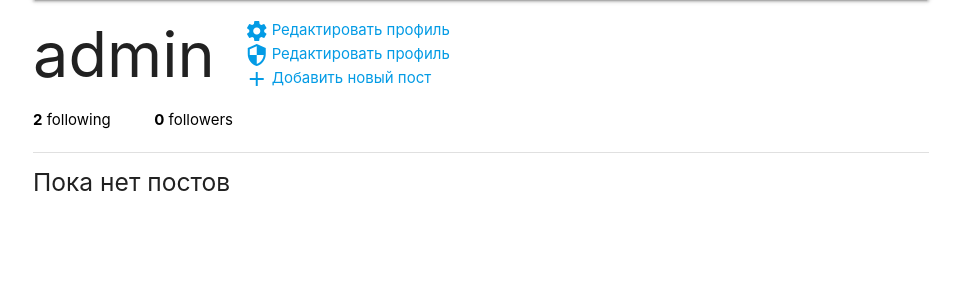
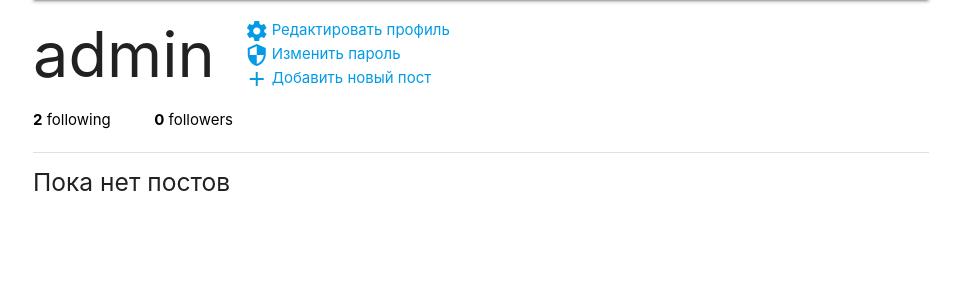
Before and after one commit to eldardzhorobekov/blog, a Django app: page /profile/admin in a window 1280 px wide. Shown: the part 64-364 px from the top of the page, without its empty margins (159-1120 px from the left). Run offline with Django 3.2, Linux system fonts and the light colour scheme; a user stored in the database is signed in; data comes from the database, SQL or seed files in the repository.

Commit message:
Password change: label changed

```diff
--- a/src/main/templates/profile/profile-private.html
+++ b/src/main/templates/profile/profile-private.html
@@ -8,7 +8,7 @@
       </a>
       <a href="{% url 'profile-change-password' %}" class="material-icon__wrapper">
         <i class="material-icons">security</i>
-        <span>Редактировать профиль</span>
+        <span>Изменить пароль</span>
       </a>
       <a href="{% url 'post-create' %}" class="material-icon__wrapper">
         <i class="material-icons">add</i>
```
